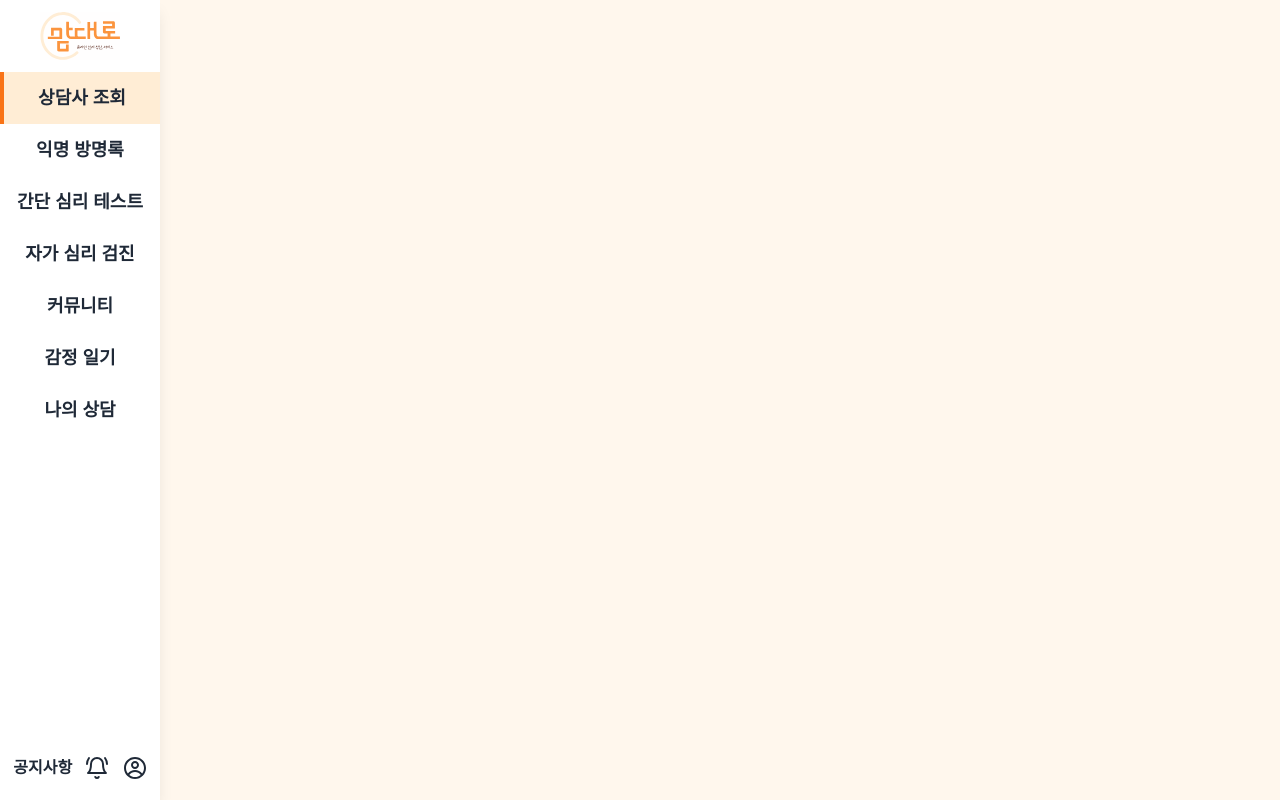
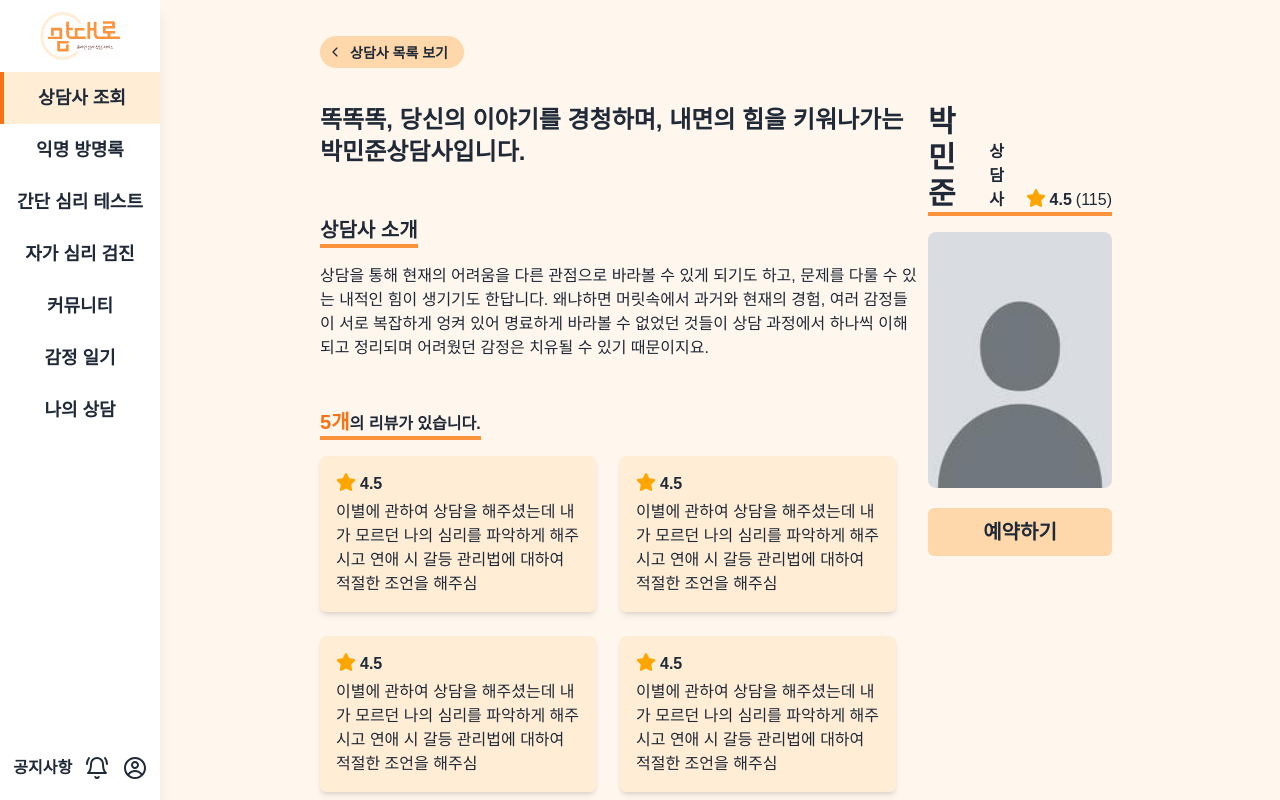
Before and after one commit to heymin2/Mamdaero, a React (Vite) app in the folder frontend/: page /counselor/1234 in a window 1280 px wide. Shown: the top 800 px of the page. Built offline with nearby package versions, Linux system fonts and the light colour scheme; a web font is replaced by a local one.

Commit message:
feat: 상담사 정보 상세 페이지 및 리뷰 컴포넌트 추가 (#24)

```diff
--- a/frontend/src/App.tsx
+++ b/frontend/src/App.tsx
@@ -5,8 +5,8 @@ import SignUpChoose from '@/pages/SignUpChoose';
 import SignUpClient from '@/pages/SignUpClient';
 import SignUpCounselor from '@/pages/SignUpCounselor';
 import SignUpCounselorInfo from '@/components/input/SignUpCounselorInfo';
-import CounselorListPage from './pages/CounselorListPage';
-
+import CounselorListPage from '@/pages/CounselorListPage';
+import CounselorDetailPage from '@/pages/CounselorDetailPage';
 const routeBackgroundColors: { [key: string]: string } = {
   '/signup/counselor': 'bg-blue-50',
 };
@@ -38,6 +38,7 @@ function App() {
           <Route path="/signup/client" element={<SignUpClient />} />
           <Route path="/signup/counselor/*" element={<SignUpCounselor />} />
           <Route path="/counselor" element={<CounselorListPage />} />
+          <Route path="/counselor/:counselorID" element={<CounselorDetailPage />} />
         </Routes>
       </div>
     </div>
--- a/frontend/src/components/button/RoundedButton.tsx
+++ b/frontend/src/components/button/RoundedButton.tsx
@@ -1,7 +1,7 @@
 interface ButtonProps {
-  label: string;
+  label: React.ReactNode;
   onClick: () => void;
-  size: 'sm' | 'md' | 'lg' | 'full';
+  size: 'sm' | 'md' | 'lg' | 'full' | '상담사목록보기';
   user: 'counselor' | 'client' | 'common';
 }
 const Button = ({ label, onClick, size, user }: ButtonProps) => {
@@ -10,11 +10,12 @@ const Button = ({ label, onClick, size, user }: ButtonProps) => {
     md: 'w-24 h-9 text-base font-bold',
     lg: 'w-40 h-10 text-xl font-bold',
     full: 'w-full h-10 text-xl font-bold',
+    상담사목록보기: 'w-36 h-8 text-sm font-bold',
   };
 
   const userClasses = {
     counselor: 'bg-blue-200 hover:bg-blue-300',
-    client: 'bg-orange-200 hover:bg-orange-300',
+    client: 'bg-orange-200 hover:bg-orange-300 transition',
     common: 'bg-gray-200 hover:bg-gray-300',
   };
 
--- a/frontend/src/components/button/SquareButton.tsx
+++ b/frontend/src/components/button/SquareButton.tsx
@@ -1,7 +1,7 @@
 interface ButtonProps {
-  label: string;
+  label: React.ReactNode;
   onClick: () => void;
-  size: 'sm' | 'md' | 'mdlg' | 'lg' | 'full';
+  size: 'sm' | 'md' | 'mdlg' | 'lg' | 'xl' | 'full' | '예약하기';
   user: 'counselor' | 'client' | 'common';
 }
 
@@ -11,7 +11,9 @@ const Button = ({ label, onClick, size, user }: ButtonProps) => {
     md: 'w-24 h-9 text-base font-bold',
     mdlg: 'w-40 h-10 text-base font-bold',
     lg: 'w-40 h-10 text-xl font-bold',
+    xl: 'w-full h-12 text-xl font-bold',
     full: 'w-full h-10 text-xl font-bold',
+    예약하기: 'w-full h-12 text-xl font-bold',
   };
 
   const userClasses = {
--- /dev/null
+++ b/frontend/src/components/card/ReviewCard.tsx
@@ -0,0 +1,17 @@
+import { FaStar } from 'react-icons/fa6';
+
+const ReviewCard = () => {
+  const reviewContent =
+    '이별에 관하여 상담을 해주셨는데 내가 모르던 나의 심리를 파악하게 해주시고 연애 시 갈등 관리법에 대하여 적절한 조언을 해주심';
+  return (
+    <div className="w-full p-4 bg-orange-100 rounded-md shadow-md">
+      <div className="flex mb-1">
+        <FaStar size={20} color="orange" />
+        <div className="text-md font-bold mx-1">4.5</div>
+      </div>
+      <div>{reviewContent}</div>
+    </div>
+  );
+};
+
+export default ReviewCard;
--- a/frontend/src/pages/CounselorDetailPage.tsx
+++ b/frontend/src/pages/CounselorDetailPage.tsx
@@ -1,5 +1,101 @@
-const CounselorDetailPage = () => {
-  return <div></div>;
+import DefaultProfile from '@/assets/DefaultProfile.jpg';
+import ReviewCard from '@/components/card/ReviewCard';
+import SquareButton from '@/components/button/SquareButton';
+import RoundedButton from '@/components/button/RoundedButton';
+import { useNavigate } from 'react-router-dom';
+import { IoIosArrowBack } from 'react-icons/io';
+import { FaStar } from 'react-icons/fa6';
+
+interface CounselorDetailProps {
+  name: string;
+  intro: string;
+  introDetail: string;
+  profileImage: string;
+  reviewCount: number;
+}
+const CounselorDetailPage: React.FC<CounselorDetailProps> = ({
+  name = '박민준',
+  intro = '똑똑똑, 당신의 이야기를 경청하며, 내면의 힘을 키워나가는 박민준상담사입니다.',
+  introDetail = ' 상담을 통해 현재의 어려움을 다른 관점으로 바라볼 수 있게 되기도 하고, 문제를 다룰 수 있는 내적인 힘이 생기기도 한답니다. 왜냐하면 머릿속에서 과거와 현재의 경험, 여러 감정들이 서로 복잡하게 엉켜 있어 명료하게 바라볼 수 없었던 것들이 상담 과정에서 하나씩 이해되고 정리되며 어려웠던 감정은 치유될 수 있기 때문이지요. ',
+  profileImage = DefaultProfile,
+  reviewCount = 5,
+}) => {
+  const navigate = useNavigate();
+  const backToList = () => {
+    navigate('/counselor');
+  };
+  return (
+    <div className="my-3 mx-24">
+      <div className="mb-5">
+        <RoundedButton
+          label={
+            <span className="flex items-center ms-2">
+              <IoIosArrowBack />
+              <div className="ms-2 mt-0.5">상담사 목록 보기</div>
+            </span>
+          }
+          onClick={backToList}
+          size="상담사목록보기"
+          user="client"
+        ></RoundedButton>
+      </div>
+      <div className="grid grid-cols-4 ">
+        {/* 왼쪽 부분 (상담사 소개) */}
+        <div className="col-span-3">
+          {/* 한줄 소개 */}
+          <div className="text-2xl font-bold max-w-2xl my-4">{intro}</div>
+          {/* 상담사 상세 소개 */}
+          <div>
+            <div className="flex">
+              <div className="text-xl font-bold border-b-4 mt-8 border-b-orange-400">
+                상담사 소개
+              </div>
+            </div>
+            <div className="text-base max-w-2xl my-4">{introDetail}</div>
+          </div>
+          {/* 리뷰 */}
+          <div className="flex">
+            <div className=" flex items-end font-bold border-b-4 mt-8 border-b-orange-400">
+              <div className="text-orange-500 text-xl ">{reviewCount}개</div>
+              <div className="text-base">의 리뷰가 있습니다.</div>
+            </div>
+          </div>
+          {/* 리뷰 컴포넌트 */}
+          <div className="grid grid-cols-2 gap-6 my-4 pe-6">
+            <ReviewCard />
+            <ReviewCard />
+            <ReviewCard />
+            <ReviewCard />
+            <ReviewCard />
+            <ReviewCard />
+          </div>
+        </div>
+        {/* 오른쪽 부분 (이름, 이미지, 예약하기 버튼) */}
+        <div className="col-span-1 mx-2">
+          <div className="flex my-4 justify-around">
+            <div className="flex items-end border-b-4 border-b-orange-400">
+              <div className="text-3xl font-bold">{name}</div>
+              <div className="text-base font-bold ml-2">상담사</div>
+              <div className="flex ms-1">
+                <FaStar size={20} color="orange" className="ms-1" />
+                <div className="text-md font-bold mx-1">4.5</div>
+                <div>(115)</div>
+              </div>
+            </div>
+          </div>
+          <img src={DefaultProfile} className="w-full h-64 object-cover rounded-lg" alt="" />
+          <div className="my-5">
+            <SquareButton
+              label="예약하기"
+              onClick={backToList}
+              size="예약하기"
+              user="client"
+            ></SquareButton>
+          </div>
+        </div>
+      </div>
+    </div>
+  );
 };
 
 export default CounselorDetailPage;
```
